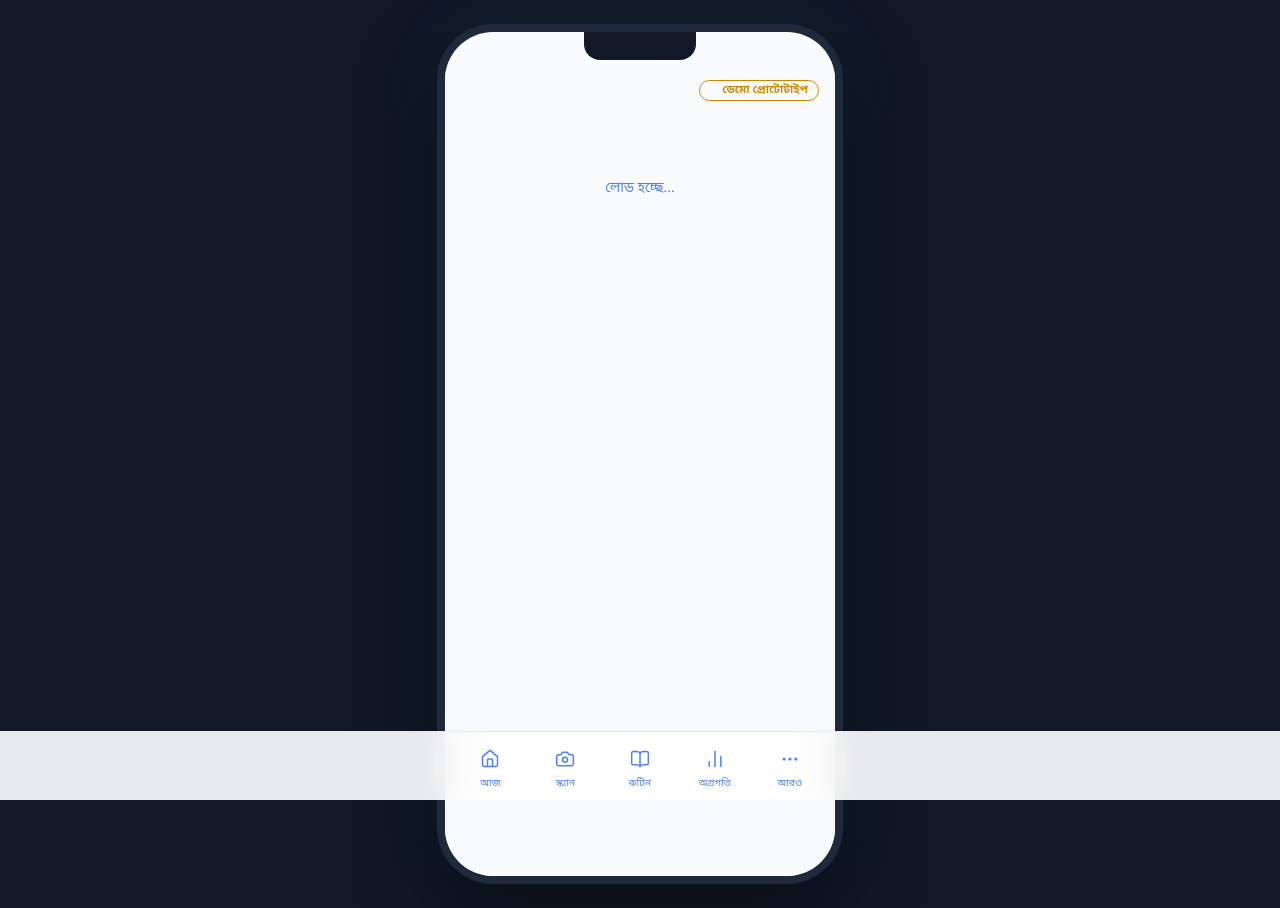
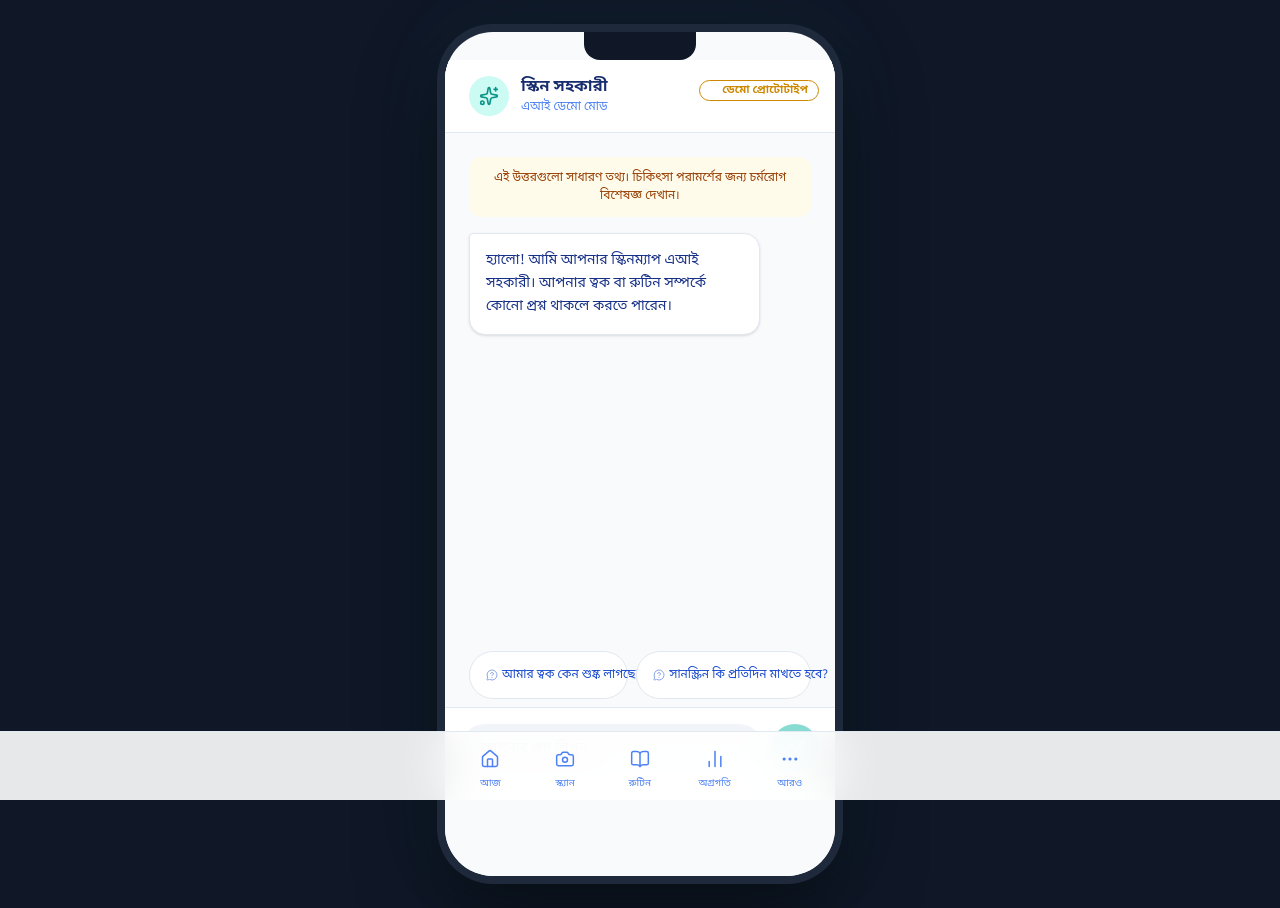
Before and after one commit to naimulRakib/skinmap-ai-demo, a Next.js app: page /bn/assistant in a window 1280 px wide. Built offline with nearby package versions, Linux system fonts and the light colour scheme.

Commit message:
feat: implement mock UIs for assistant, expert, and sensor pages for investor demo

```diff
--- a/src/app/[locale]/(app)/assistant/page.tsx
+++ b/src/app/[locale]/(app)/assistant/page.tsx
@@ -1,7 +1,117 @@
-export default function Page() {
+"use client";
+
+import { useTranslations } from "next-intl";
+import { Send, Sparkles, MessageCircleQuestion } from "lucide-react";
+import { useState } from "react";
+
+export default function AssistantPage() {
+  const t = useTranslations("assistant");
+  const [messages, setMessages] = useState<{ role: "user" | "ai"; content: string }[]>([
+    {
+      role: "ai",
+      content: "হ্যালো! আমি আপনার স্কিনম্যাপ এআই সহকারী। আপনার ত্বক বা রুটিন সম্পর্কে কোনো প্রশ্ন থাকলে করতে পারেন।"
+    }
+  ]);
+  const [input, setInput] = useState("");
+  const [isTyping, setIsTyping] = useState(false);
+
+  const handleSend = () => {
+    if (!input.trim()) return;
+
+    const userMessage = input.trim();
+    setInput("");
+    setMessages(prev => [...prev, { role: "user", content: userMessage }]);
+    setIsTyping(true);
+
+    setTimeout(() => {
+      setIsTyping(false);
+      setMessages(prev => [...prev, {
+        role: "ai",
+        content: "এটি একটি ডেমো প্রোটোটাইপ, তাই আমি এখনো বাস্তব উত্তর দিতে পারছি না। তবে বাস্তব অ্যাপে আমি আপনার স্ক্যান ও রুটিনের উপর ভিত্তি করে একদম সঠিক উত্তর দেব!"
+      }]);
+    }, 1500);
+  };
+
   return (
-    <div className="p-6 flex items-center justify-center min-h-64">
-      <p className="text-navy-400 text-sm">লোড হচ্ছে...</p>
+    <div className="flex flex-col h-[calc(100vh-72px)] bg-surface-50">
+      <header className="px-6 py-4 bg-white border-b border-surface-200 flex items-center gap-3 shrink-0">
+        <div className="w-10 h-10 rounded-full bg-teal-100 flex items-center justify-center text-teal-600">
+          <Sparkles size={20} />
+        </div>
+        <div>
+          <h1 className="font-display font-bold text-navy-900">{t("title")}</h1>
+          <p className="text-xs text-navy-400">এআই ডেমো মোড</p>
+        </div>
+      </header>
+
+      {/* Chat Area */}
+      <div className="flex-1 overflow-y-auto p-6 space-y-4">
+        <div className="bg-amber-50 text-amber-800 text-xs p-3 rounded-xl mb-4 text-center">
+          {t("disclaimer")}
+        </div>
+
+        {messages.map((msg, i) => (
+          <div key={i} className={`flex ${msg.role === 'user' ? 'justify-end' : 'justify-start'}`}>
+            <div className={`max-w-[85%] rounded-2xl p-4 text-sm leading-relaxed ${
+              msg.role === 'user'
+                ? 'bg-navy-900 text-white rounded-tr-sm'
+                : 'bg-white text-navy-800 shadow-sm border border-surface-200 rounded-tl-sm'
+            }`}>
+              {msg.content}
+            </div>
+          </div>
+        ))}
+
+        {isTyping && (
+          <div className="flex justify-start">
+            <div className="bg-white border border-surface-200 rounded-2xl rounded-tl-sm p-4 flex gap-1 items-center">
+              <span className="w-1.5 h-1.5 rounded-full bg-teal-400 animate-bounce" style={{ animationDelay: '0ms' }} />
+              <span className="w-1.5 h-1.5 rounded-full bg-teal-400 animate-bounce" style={{ animationDelay: '150ms' }} />
+              <span className="w-1.5 h-1.5 rounded-full bg-teal-400 animate-bounce" style={{ animationDelay: '300ms' }} />
+            </div>
+          </div>
+        )}
+      </div>
+
+      {/* Suggested Questions */}
+      {messages.length === 1 && (
+        <div className="px-6 pb-2 flex gap-2 overflow-x-auto scroll-no-bar shrink-0">
+          {[
+            "আমার ত্বক কেন শুষ্ক লাগছে?",
+            "সানস্ক্রিন কি প্রতিদিন মাখতে হবে?"
+          ].map(q => (
+            <button
+              key={q}
+              onClick={() => setInput(q)}
+              className="whitespace-nowrap px-4 py-2 bg-white border border-surface-200 rounded-full text-xs font-medium text-navy-600 hover:border-teal-300 transition-colors"
+            >
+              <MessageCircleQuestion size={12} className="inline mr-1 opacity-50" />
+              {q}
+            </button>
+          ))}
+        </div>
+      )}
+
+      {/* Input Area */}
+      <div className="p-4 bg-white border-t border-surface-200 shrink-0 pb-safe">
+        <div className="flex gap-2">
+          <input
+            type="text"
+            value={input}
+            onChange={(e) => setInput(e.target.value)}
+            onKeyDown={(e) => e.key === 'Enter' && handleSend()}
+            placeholder={t("placeholder")}
+            className="flex-1 bg-surface-100 border-none rounded-full px-5 py-3 text-sm focus:ring-2 focus:ring-teal-500 outline-none"
+          />
+          <button
+            onClick={handleSend}
+            disabled={!input.trim()}
+            className="w-12 h-12 rounded-full bg-teal-500 text-white flex items-center justify-center disabled:opacity-50 shrink-0"
+          >
+            <Send size={18} className="ml-1" />
+          </button>
+        </div>
+      </div>
     </div>
   );
 }
--- a/src/app/[locale]/(app)/expert/page.tsx
+++ b/src/app/[locale]/(app)/expert/page.tsx
@@ -1,7 +1,58 @@
-export default function Page() {
+"use client";
+
+import { useTranslations } from "next-intl";
+import { UserPlus, Clock, ArrowRight, ShieldCheck } from "lucide-react";
+import { useAppStore } from "@/store/app-store";
+
+export default function ExpertPage() {
+  const t = useTranslations("expert");
+  const { profile } = useAppStore();
+
   return (
-    <div className="p-6 flex items-center justify-center min-h-64">
-      <p className="text-navy-400 text-sm">লোড হচ্ছে...</p>
+    <div className="p-6 pb-24">
+      <header className="mb-8">
+        <h1 className="font-display text-2xl font-bold text-navy-900 mb-2">
+          {t("title")}
+        </h1>
+        <div className="inline-flex items-center gap-1.5 px-3 py-1 bg-amber-100 text-amber-800 rounded-full text-xs font-medium">
+          <Clock size={14} />
+          {t("planned")}
+        </div>
+      </header>
+
+      <div className="bg-gradient-to-br from-teal-500 to-teal-700 rounded-3xl p-6 text-white shadow-teal mb-8">
+        <h2 className="text-xl font-bold mb-2">{t("cta")}</h2>
+        <p className="text-teal-100 text-sm mb-6 leading-relaxed">
+          {t("demoNote")}
+        </p>
+        <button className="w-full bg-white text-teal-700 py-3 rounded-xl font-semibold opacity-70 cursor-not-allowed flex items-center justify-center gap-2">
+          {t("requestButton")} <ArrowRight size={18} />
+        </button>
+        <p className="text-center text-teal-200 text-xs mt-3">{t("demoNotActive")}</p>
+      </div>
+
+      <h3 className="font-semibold text-navy-900 mb-4">{t("summaryTitle")}</h3>
+      <div className="bg-white rounded-2xl shadow-card p-5 border border-surface-200">
+        <div className="flex items-start gap-3 mb-4 pb-4 border-b border-surface-100">
+          <ShieldCheck size={20} className="text-teal-500 shrink-0 mt-0.5" />
+          <p className="text-sm text-navy-600">{t("summaryConsent")}</p>
+        </div>
+
+        <div className="space-y-4">
+          <div>
+            <p className="text-xs text-navy-400 mb-1">সমস্যা</p>
+            <p className="text-sm font-medium text-navy-900">{profile?.mainConcern || "অজানা"}</p>
+          </div>
+          <div>
+            <p className="text-xs text-navy-400 mb-1">সংগৃহীত স্ক্যান</p>
+            <p className="text-sm font-medium text-navy-900">২টি ছবি (গত ১৪ দিনে)</p>
+          </div>
+          <div>
+            <p className="text-xs text-navy-400 mb-1">রুটিন মানার হার</p>
+            <p className="text-sm font-medium text-navy-900">৮৫%</p>
+          </div>
+        </div>
+      </div>
     </div>
   );
 }
--- a/src/app/[locale]/(app)/sensor/page.tsx
+++ b/src/app/[locale]/(app)/sensor/page.tsx
@@ -1,7 +1,65 @@
-export default function Page() {
+"use client";
+
+import { useTranslations } from "next-intl";
+import { ThermometerSun, Droplets, Info } from "lucide-react";
+import { useState, useEffect } from "react";
+
+export default function SensorPage() {
+  const t = useTranslations("sensor");
+  const [connecting, setConnecting] = useState(true);
+
+  useEffect(() => {
+    const timer = setTimeout(() => {
+      setConnecting(false);
+    }, 2000);
+    return () => clearTimeout(timer);
+  }, []);
+
   return (
-    <div className="p-6 flex items-center justify-center min-h-64">
-      <p className="text-navy-400 text-sm">লোড হচ্ছে...</p>
+    <div className="p-6">
+      <header className="mb-8">
+        <h1 className="font-display text-2xl font-bold text-navy-900 mb-2">
+          {t("title")}
+        </h1>
+        <p className="text-navy-500 text-sm">{t("subtitle")}</p>
+      </header>
+
+      {/* Device Card */}
+      <div className="bg-white rounded-3xl p-6 shadow-card border border-surface-200 mb-6">
+        <div className="flex items-center justify-between mb-6">
+          <h2 className="font-semibold text-navy-900">{t("deviceCard")}</h2>
+          <div className="flex items-center gap-2">
+            <span className={`w-2.5 h-2.5 rounded-full ${connecting ? 'bg-amber-400 animate-pulse' : 'bg-teal-500'}`} />
+            <span className="text-xs text-navy-400">
+              {connecting ? t("connecting") : t("connected")}
+            </span>
+          </div>
+        </div>
+
+        <div className="grid grid-cols-2 gap-4">
+          <div className="bg-surface-100 rounded-2xl p-4 flex flex-col items-center justify-center">
+            <ThermometerSun size={24} className="text-amber-500 mb-2" />
+            <span className="text-navy-400 text-xs mb-1">{t("temperature")}</span>
+            <span className="text-2xl font-bold text-navy-900">
+              {connecting ? "--" : "৩২"}°C
+            </span>
+          </div>
+          <div className="bg-surface-100 rounded-2xl p-4 flex flex-col items-center justify-center">
+            <Droplets size={24} className="text-soft-blue-500 mb-2" />
+            <span className="text-navy-400 text-xs mb-1">{t("humidity")}</span>
+            <span className="text-2xl font-bold text-navy-900">
+              {connecting ? "--" : "৭৮"}%
+            </span>
+          </div>
+        </div>
+      </div>
+
+      <div className="bg-soft-blue-50 border border-soft-blue-100 rounded-2xl p-4 flex gap-3 text-sm text-soft-blue-900 mb-6">
+        <Info size={20} className="shrink-0 text-soft-blue-600 mt-0.5" />
+        <p>{t("disclaimer")} {t("noSkinNumbers")}</p>
+      </div>
+
+      <p className="text-center text-xs text-navy-400">{t("hardwareNext")}</p>
     </div>
   );
 }
```
